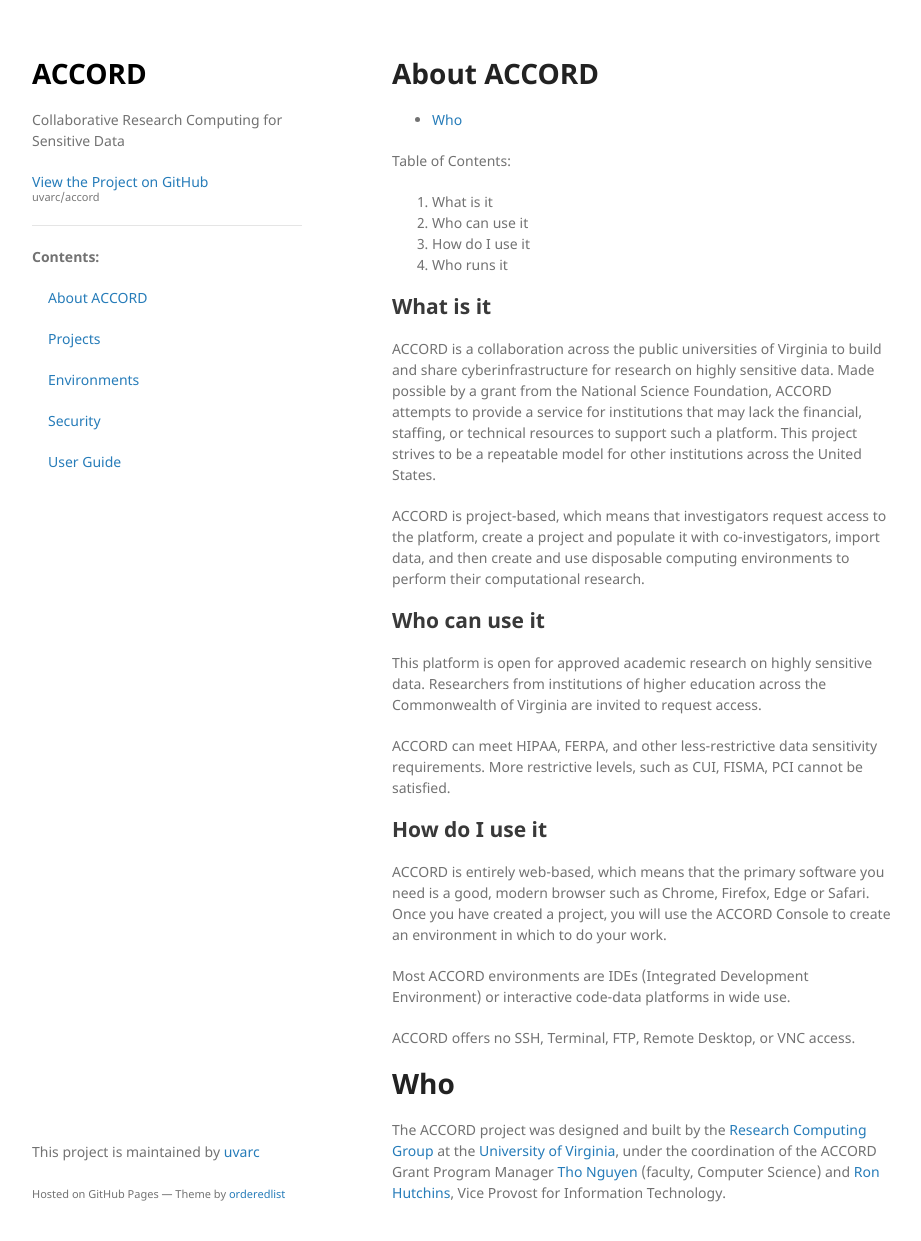
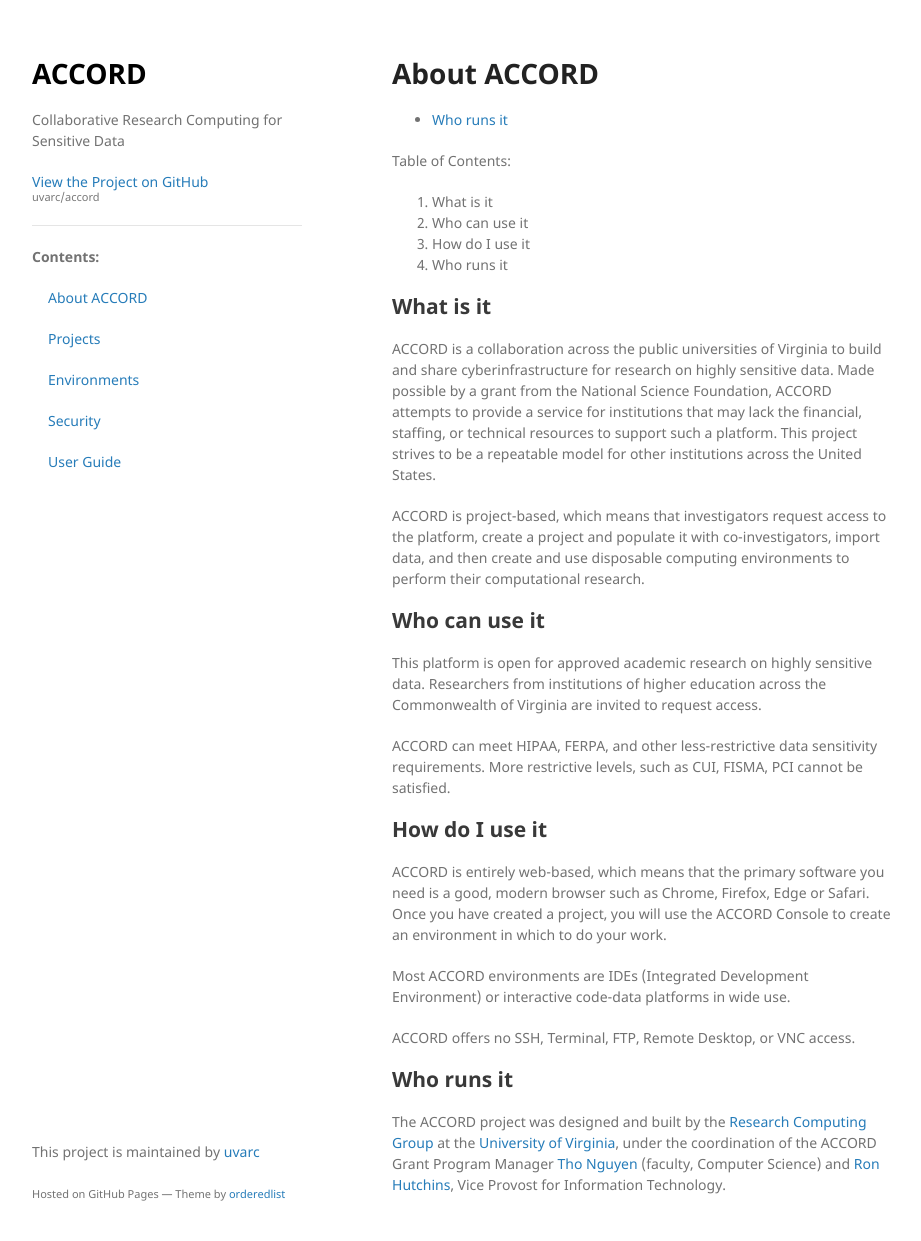
Before and after one commit to uvarc/accord, a Jekyll site: the page built from docs/about.md, in a window 1280 px wide and 1273 px high. Shown: the top 1241 px of the window, without its empty margins (178-1099 px from the left). Built offline with Jekyll 4.4.1, drawn with Linux system fonts in a browser that asks for light colours; our own code applies the rules of GitHub Pages for plain Markdown files.

Commit message:
Update about.md

```diff
--- a/docs/about.md
+++ b/docs/about.md
@@ -4,7 +4,7 @@
 
 # About ACCORD
 
-* [Who](#who)
+* [Who runs it](#who-runs-it)
 
 Table of Contents:
 1. What is it
@@ -54,7 +54,7 @@
 
 
 
-# Who
+## Who runs it
 
 
 The ACCORD project was designed and built by the [Research Computing Group](https://www.rc.virginia.edu) at the [University of Virginia](https://www.virginia.edu/), under the coordination of the ACCORD Grant Program Manager
```
